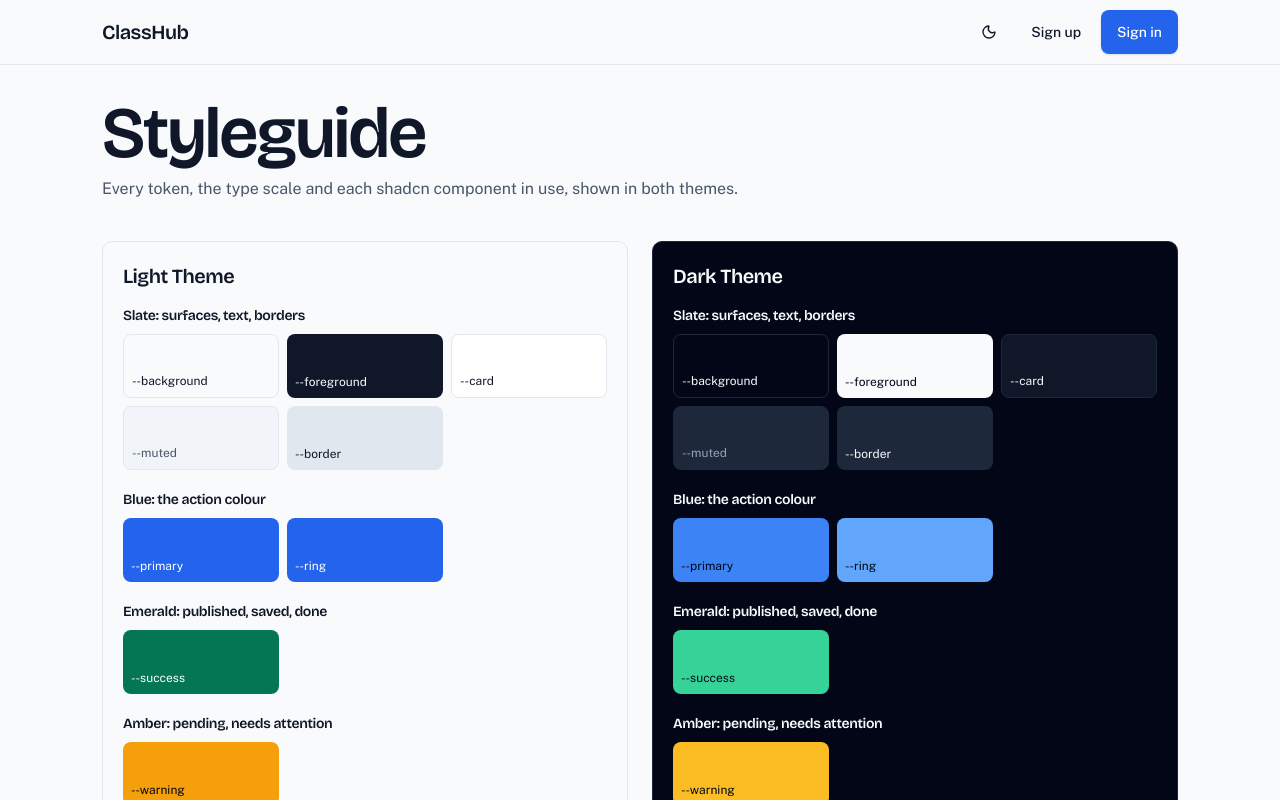
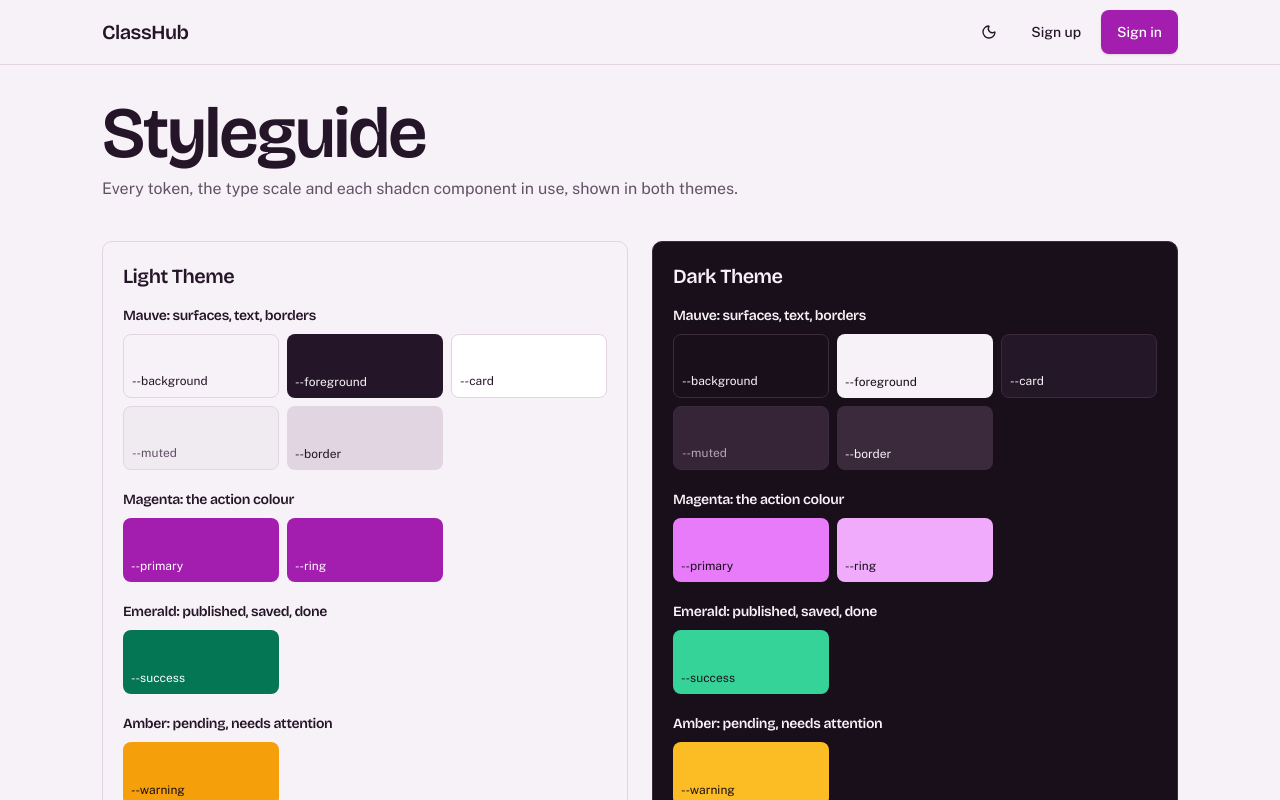
Before and after one commit to egris9/Classroom, a React (Vite) app in the folder src/main/Frontend/react/: page /styleguide in a window 1280 px wide. Shown: the top 800 px of the page. Built offline with nearby package versions, Linux system fonts and the light colour scheme; no server answers.

Commit message:
U1 palette: mauve surfaces, fuchsia action colour

```diff
--- a/src/main/Frontend/react/src/Templates/styleguide.jsx
+++ b/src/main/Frontend/react/src/Templates/styleguide.jsx
@@ -26,14 +26,14 @@ import { cn } from "@/lib/utils";
 
 // Full class names so Tailwind can see them.
 const TOKENS = [
-    { group: "Slate: surfaces, text, borders", items: [
+    { group: "Mauve: surfaces, text, borders", items: [
         { name: "--background", swatch: "bg-background text-foreground border" },
         { name: "--foreground", swatch: "bg-foreground text-background" },
         { name: "--card", swatch: "bg-card text-card-foreground border" },
         { name: "--muted", swatch: "bg-muted text-muted-foreground border" },
         { name: "--border", swatch: "bg-border text-foreground" },
     ] },
-    { group: "Blue: the action colour", items: [
+    { group: "Magenta: the action colour", items: [
         { name: "--primary", swatch: "bg-primary text-primary-foreground" },
         { name: "--ring", swatch: "bg-ring text-primary-foreground" },
     ] },
--- a/src/main/Frontend/react/src/main.css
+++ b/src/main/Frontend/react/src/main.css
@@ -4,71 +4,71 @@
 
 /*
  * Palette (docs/IMPLEMENTATION_PLAN.md, U1). One family per job:
- *   slate   surfaces, text, borders
- *   blue    the one action colour (primary, ring)
- *   emerald published, saved, done (success)
- *   amber   pending, needs attention (warning)
- *   red     delete, leave, errors (destructive)
+ *   mauve    surfaces, text, borders (a neutral tinted at hue 290-295)
+ *   magenta  the one action colour (primary, ring): Tailwind's 700 in light, 400 in dark
+ *   emerald  published, saved, done (success)
+ *   amber    pending, needs attention (warning)
+ *   red      delete, leave, errors (destructive)
  * Values are HSL channels so Tailwind can add alpha.
  */
 @layer base {
   :root,
   .light {
-    --background: 210 40% 98%;      /* slate-50 */
-    --foreground: 222 47% 11%;      /* slate-900 */
+    --background: 295 25% 96%;       /* mauve */
+    --foreground: 290 30% 12%;
     --card: 0 0% 100%;
-    --card-foreground: 222 47% 11%;
+    --card-foreground: 290 30% 12%;
     --popover: 0 0% 100%;
-    --popover-foreground: 222 47% 11%;
-    --muted: 210 40% 96%;           /* slate-100 */
-    --muted-foreground: 215 19% 35%; /* slate-600 */
-    --secondary: 210 40% 96%;
-    --secondary-foreground: 222 47% 11%;
-    --accent: 210 40% 96%;
-    --accent-foreground: 222 47% 11%;
-    --border: 214 32% 91%;          /* slate-200 */
-    --input: 213 27% 84%;           /* slate-300 */
+    --popover-foreground: 290 30% 12%;
+    --muted: 295 20% 93%;
+    --muted-foreground: 290 12% 36%;
+    --secondary: 295 20% 93%;
+    --secondary-foreground: 290 30% 12%;
+    --accent: 295 20% 93%;
+    --accent-foreground: 290 30% 12%;
+    --border: 295 18% 86%;
+    --input: 295 14% 78%;
 
-    --primary: 221 83% 53%;         /* blue-600 */
+    --primary: 295 72% 40%;          /* 700 step */
     --primary-foreground: 0 0% 100%;
-    --ring: 221 83% 53%;
+    --ring: 295 72% 40%;
 
-    --success: 162 93% 24%;         /* emerald-700 */
+    --success: 162 93% 24%;          /* emerald-700 */
     --success-foreground: 0 0% 100%;
-    --warning: 38 92% 50%;          /* amber-500 */
-    --warning-foreground: 229 84% 5%;
-    --destructive: 0 72% 51%;       /* red-600 */
+    --warning: 38 92% 50%;           /* amber-500 */
+    --warning-foreground: 292 28% 8%;
+    --destructive: 0 72% 51%;        /* red-600 */
     --destructive-foreground: 0 0% 100%;
 
     --radius: 0.625rem;
   }
 
   .dark {
-    --background: 229 84% 5%;       /* slate-950 */
-    --foreground: 210 40% 98%;      /* slate-50 */
-    --card: 222 47% 11%;            /* slate-900 */
-    --card-foreground: 210 40% 98%;
-    --popover: 222 47% 11%;
-    --popover-foreground: 210 40% 98%;
-    --muted: 217 33% 17%;           /* slate-800 */
-    --muted-foreground: 215 20% 65%; /* slate-400 */
-    --secondary: 217 33% 17%;
-    --secondary-foreground: 210 40% 98%;
-    --accent: 217 33% 17%;
-    --accent-foreground: 210 40% 98%;
-    --border: 217 33% 17%;
-    --input: 215 25% 27%;           /* slate-700 */
+    --background: 292 28% 8%;
+    --foreground: 295 25% 96%;
+    --card: 292 26% 12%;
+    --card-foreground: 295 25% 96%;
+    --popover: 292 26% 12%;
+    --popover-foreground: 295 25% 96%;
+    --muted: 292 20% 18%;
+    --muted-foreground: 292 14% 68%;
+    --secondary: 292 20% 18%;
+    --secondary-foreground: 295 25% 96%;
+    --accent: 292 20% 18%;
+    --accent-foreground: 295 25% 96%;
+    --border: 292 18% 20%;
+    --input: 292 14% 28%;
 
-    --primary: 217 91% 60%;         /* blue-500 */
-    --primary-foreground: 229 84% 5%;
-    --ring: 213 94% 68%;            /* blue-400 */
+    --primary: 292 91% 73%;          /* 400 step */
+    --primary-foreground: 292 28% 8%;
+    --ring: 291 93% 83%;             /* 300 step */
 
-    --success: 158 64% 52%;         /* emerald-400 */
-    --success-foreground: 229 84% 5%;
-    --warning: 43 96% 56%;          /* amber-400 */
-    --warning-foreground: 229 84% 5%;
-    --destructive: 0 84% 60%;       /* red-500 */
-    --destructive-foreground: 229 84% 5%;
+    --success: 158 64% 52%;          /* emerald-400 */
+    --success-foreground: 292 28% 8%;
+    --warning: 43 96% 56%;           /* amber-400 */
+    --warning-foreground: 292 28% 8%;
+    --destructive: 0 84% 60%;        /* red-500 */
+    --destructive-foreground: 292 28% 8%;
   }
 
   * {
```
